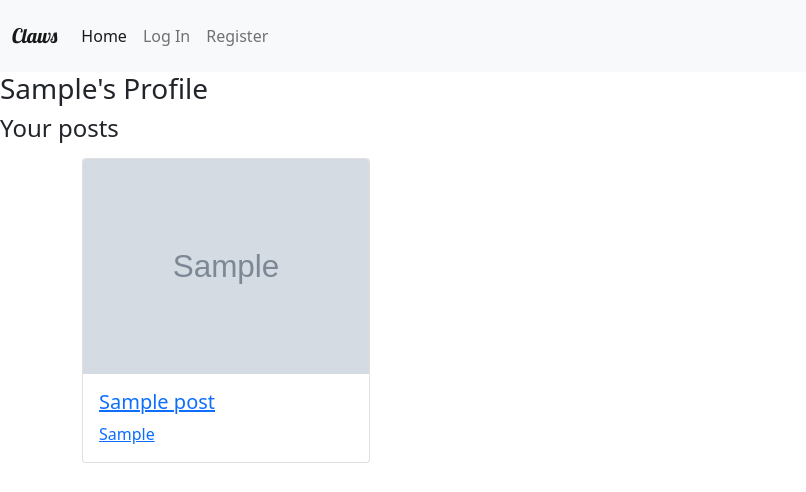
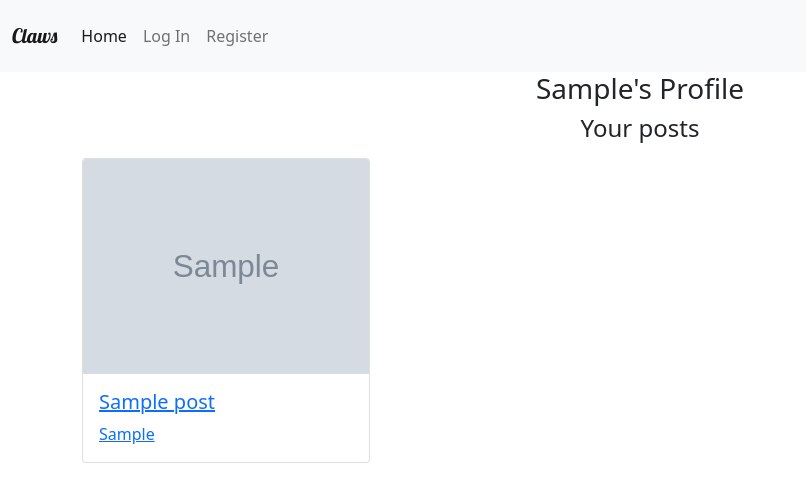
Before and after one commit to Gannaty/MS3--Claws-, a Flask app: template templates/profile.html in a window 1280 px wide. Shown: the top 492 px of the page, without its empty margins (0-806 px from the left). Run offline with Flask 2, Linux system fonts and the light colour scheme; the template is opened without the code that fills it: most values are stand-ins (such as "Sample title", 1, 10 or a date in 2020); grey boxes marked "Sample" are stand-in pictures; some libraries are stand-ins or nearby versions.

Commit message:
Headings centred

```diff
--- a/templates/profile.html
+++ b/templates/profile.html
@@ -6,7 +6,7 @@
         <form class="col s12 m8 offset-m2">
             <div class="card-panel">
                 <!-- Profile page welcome -->
-                <h3 class="center-align light-bule-text text-dark-4">
+                <h3 class="text-center">
                     {{ username|capitalize }}'s Profile
                 </h3>
             </div>
@@ -15,7 +15,7 @@
 
     <div class="row">
         <div class="col s12">
-            <h4 class="center-align"><span>Your posts</span></h4>
+            <h4 class="text-center"><span>Your posts</span></h4>
         </div>
     </div>
 
```
